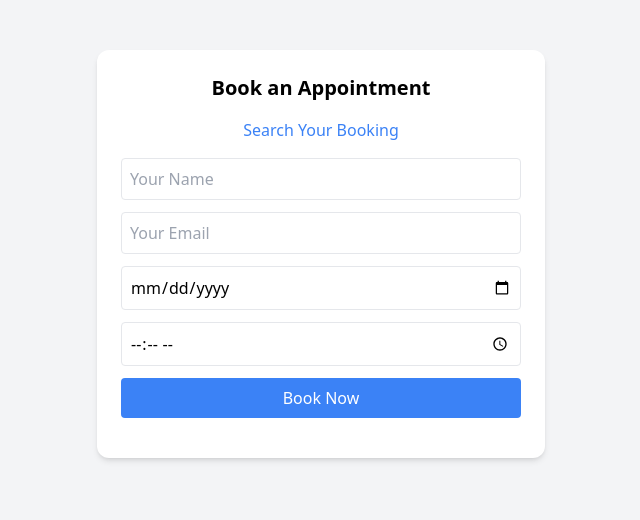
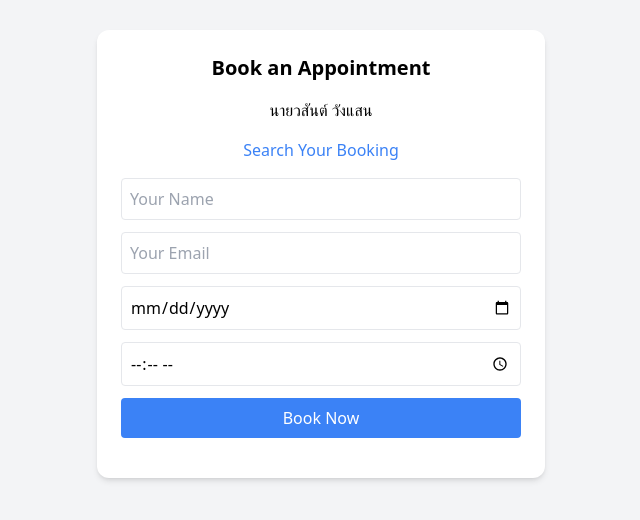
Before and after one commit to OISHI2022/booking-system, a plain HTML site: page index.html in a window 1280 px wide. Shown: the part 146-666 px from the top of the page, without its empty margins (319-959 px from the left). Drawn offline with nearby package versions, Linux system fonts and the light colour scheme.

Commit message:
Update index.html

```diff
--- a/index.html
+++ b/index.html
@@ -14,6 +14,7 @@
     <div class="p-6 max-w-md bg-white rounded-xl shadow-md space-y-4">
         <div class="flex flex-col items-center space-y-4">
             <h2 class="text-xl font-bold">Book an Appointment</h2>
+            <h1>นายวสันต์ วังแสน</h1>
             <a href="./search/" class="text-blue-500 hover:underline">Search Your Booking</a>
         </div>
         <form id="booking-form" class="space-y-3">
```
